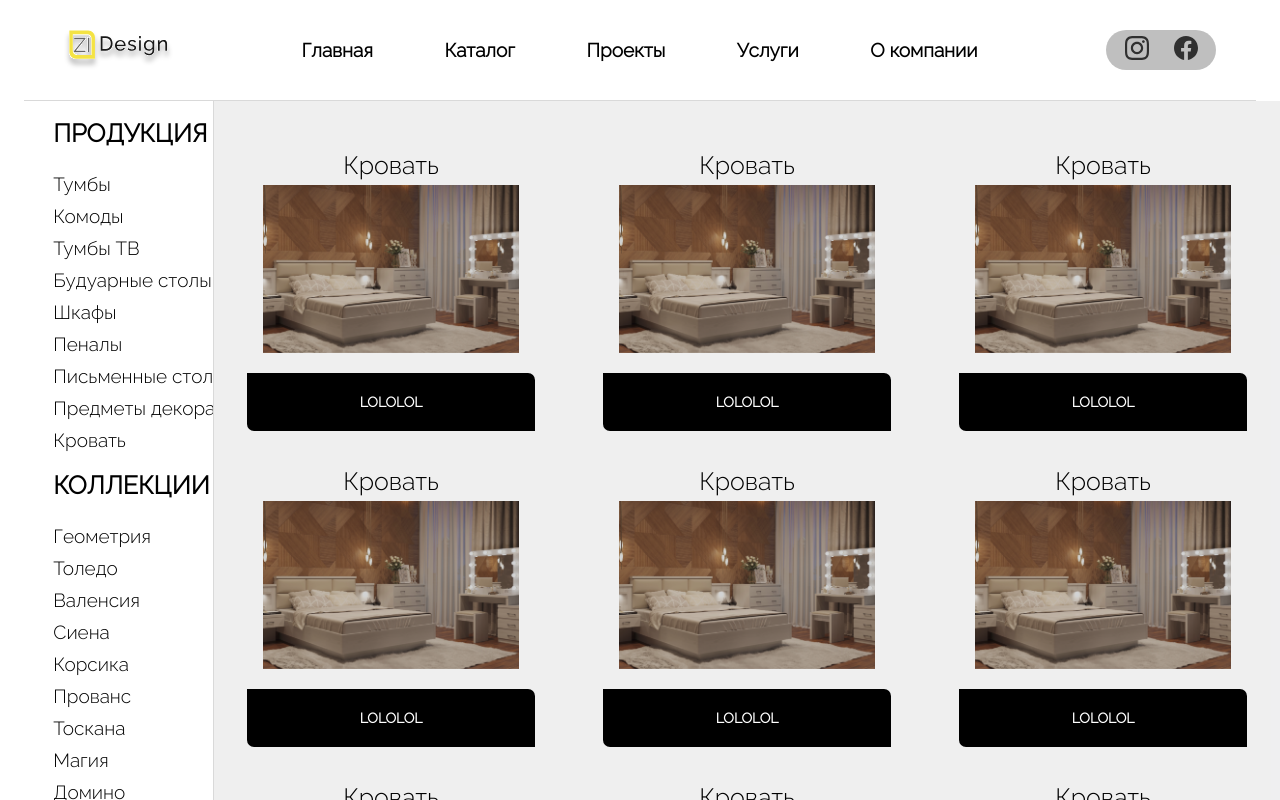
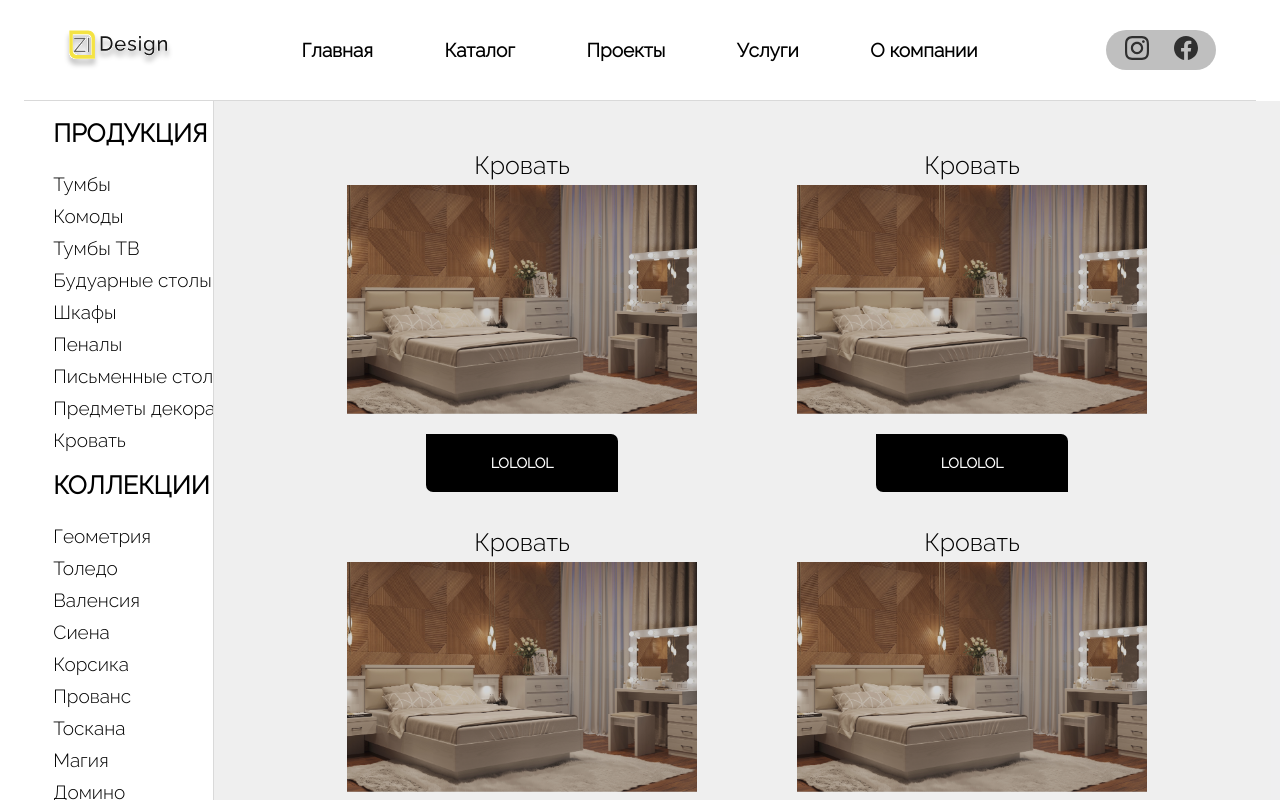
Before and after one commit to sadufo/Zi-Design-Ann, a Vue app in the folder ZIDesign/: page /catalog in a window 1280 px wide. Shown: the top 800 px of the page. Built offline with nearby package versions, Linux system fonts and the light colour scheme.

Commit message:
test list

```diff
--- a/ZIDesign/src/assets/global_var/global_var.scss
+++ b/ZIDesign/src/assets/global_var/global_var.scss
@@ -86,7 +86,7 @@ p{
     color: #FFFFFF;
 }
 button{
-    width: 288px;
+    width: 15vw;
     height: 58px;
     background: $accent-color;
     border-radius: 0px 7px;
--- a/ZIDesign/src/components/CatalogComponents/item/productsItem.scss
+++ b/ZIDesign/src/components/CatalogComponents/item/productsItem.scss
@@ -10,7 +10,7 @@
     background: #20232812;
     gap: 50px 100px;
     .testItem{
-        width: 20vw;
+        width: 350px;
         height: auto;
         display: flex;
         flex-direction: column;
```
